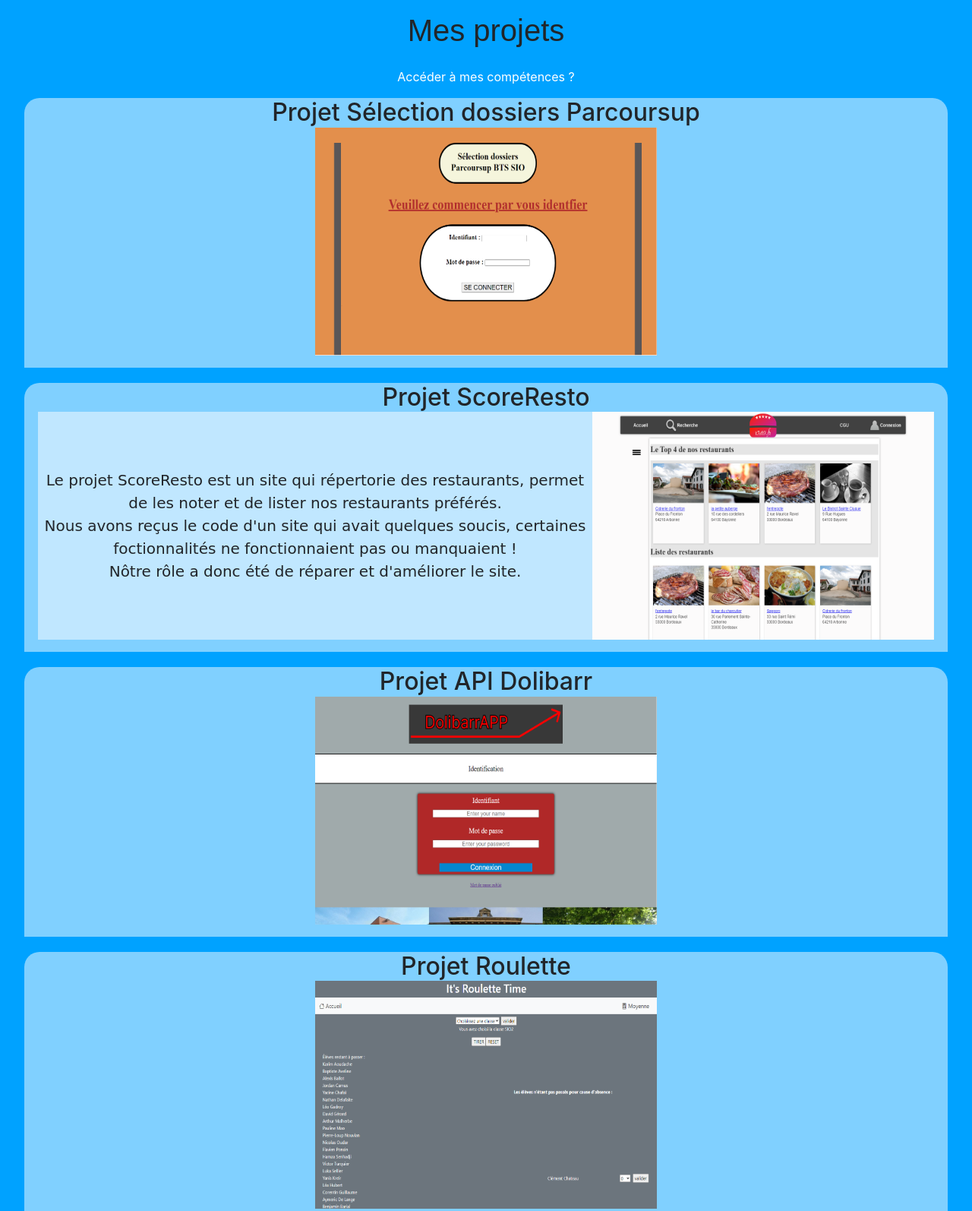
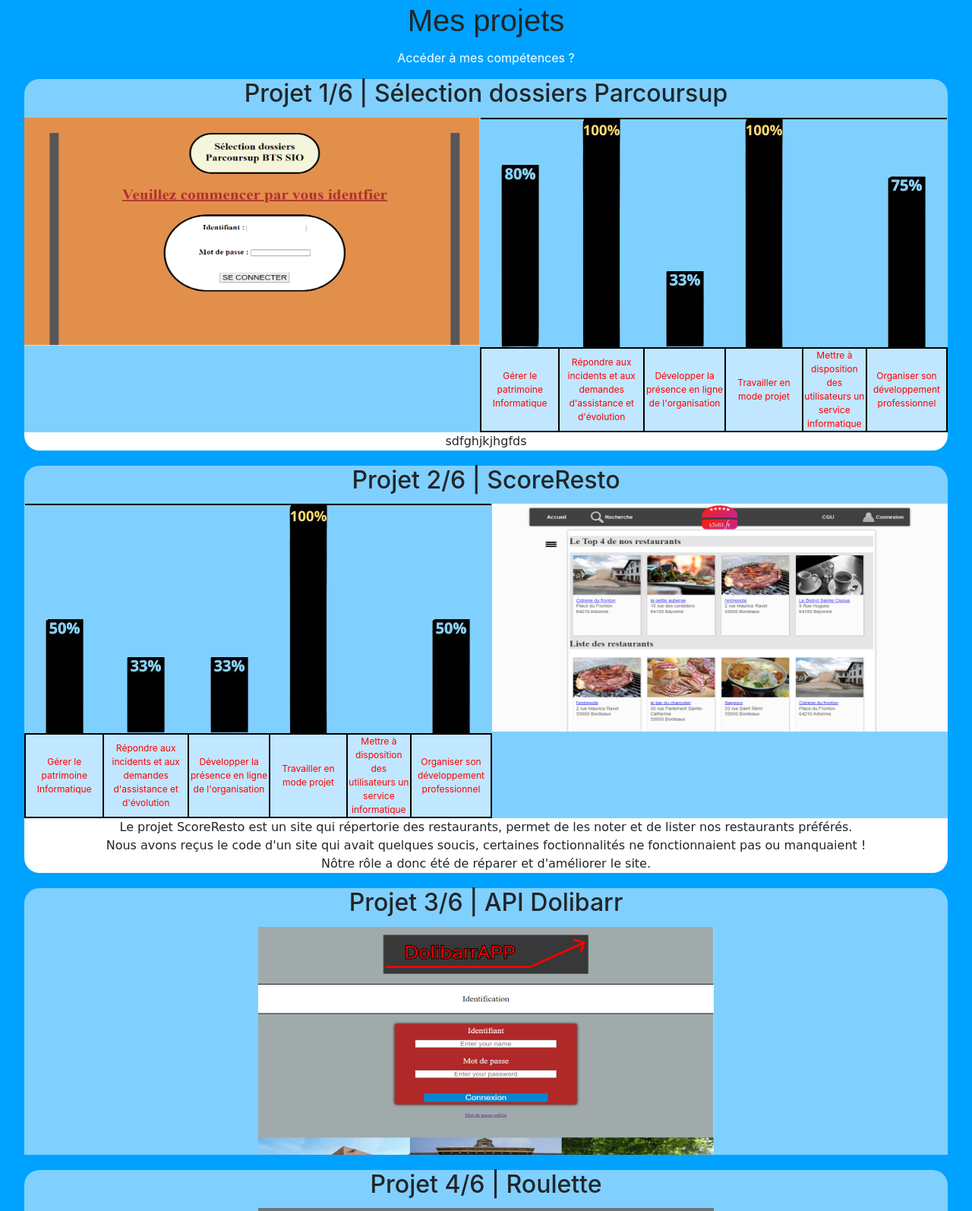
Before and after one commit to Kauluche/Kauluche.github.io, a plain HTML site: page index.html in a window 1280 px wide. Shown: the part 959-2553 px from the top of the page at 76% size. Drawn offline with nearby package versions, Linux system fonts and the light colour scheme.

Commit message:
Add attestations

```diff
--- a/css/accueil.css
+++ b/css/accueil.css
@@ -60,7 +60,7 @@ h1{
 }
 
 #titreP{
-    margin-bottom: 2%;
+    margin-bottom: 1%;
 }
 
 /* Bio */
@@ -84,8 +84,7 @@ h1{
 #imgBio{
     display: block;
     height: 300px;
-    max-height: 300px;
-    width: 450px;
+    width: 600px;
     background-size: cover;
     background-position: center;
     background-repeat: no-repeat;
@@ -241,16 +240,15 @@ h1{
     justify-content: center;
     align-items: center;
     word-wrap: break-word; /* Permet au texte de passer à la ligne si trop long */
-    max-width: 60%; /* Limite la largeur du texte pour éviter qu'il ne dépasse de la div */
-    height: 300px;
+    width: 100%;
     background-color: rgba(255, 255, 255,0.5);
     transition: background-color 0.3s ease;
     overflow: auto;
     font-family: 'URW Chancery L', cursive;
-}
-
-.pProjet:hover{
-    background-color: rgb(255, 255, 255)
+    background-color: rgb(255, 255, 255);
+    border-bottom-left-radius: 20px;
+    border-bottom-right-radius: 20px;
+    margin-top: 0;
 }
 
 .titreProjet{
@@ -258,14 +256,23 @@ h1{
     border-top-left-radius: 20px;
     border-top-right-radius: 20px;
     margin-bottom: 0;
+    padding-bottom: 1%;
 }
 
-/** Contacts **/
-#contacts{
-    display: flex;
-    flex-direction: column;
-    justify-content: center;
-    align-items: center;
-    text-align: center;
-    border: solid rgb(238, 255, 0) 2px;
+/** tableau **/
+
+.pourcentage{
+    border-top: black solid 2px;
+    height: 300px;
 }
+
+.blocs{
+    background-color: rgba(255, 255, 255,0.5);
+}
+
+
+.blocs td {
+    border: solid black 2px ;
+    font-size: 60%;
+    color : red;
+}
--- a/index.html
+++ b/index.html
@@ -17,6 +17,8 @@
             <a href="#body" class="lien">Accueil</a>
             <a href="#languages" class="lien">Mes languages</a>
             <a href="#projets" class="lien">Mes projets</a>
+            <a href="SELLIER_Luka.pdf" target="_blank" class="lien">Attestation 1er année</a>
+            <a href="SELLIER_Luka_2.pdf" target="_blank" class="lien">Attestation 2nd année</a>
         </div>
         <div id="presentation">
             <div id="bio">
@@ -118,49 +120,85 @@
 
             <div id="listeProjets">
                 <div class="cadresProjet">
-                    <h2 class="titreProjet">Projet Sélection dossiers Parcoursup</h2>
+                    <h2 class="titreProjet">Projet 1/6 | Sélection dossiers Parcoursup</h2>
                     <div class="cadreProjet">
-                        <img src="./ScreensProjets/Selection.PNG" id="imgBio">
-                        <p class="pProjet"></p>
+                        <a href="./ScreensProjets/Selection.PNG"><img src="./ScreensProjets/Selection.PNG" id="imgBio"></a>
+                        <table>
+                            <tr class="pourcentage">
+                                <td><img src="80.png"></td>
+                                <td><img src="100.png"></td>
+                                <td><img src="33.png"></td>
+                                <td><img src="100.png"></td>
+                                <td></td>
+                                <td><img src="75.png"></td>
+                            </tr>
+                            <tr class="blocs">
+                                <td>Gérer le patrimoine Informatique</td>
+                                <td>Répondre aux incidents et aux demandes d'assistance et d'évolution</td>
+                                <td>Développer la présence en ligne de l'organisation</td>
+                                <td>Travailler en mode projet</td>
+                                <td>Mettre à disposition des utilisateurs un service informatique</td>
+                                <td>Organiser son développement professionnel</td>
+                            </tr>
+                        </table>
                     </div>
+                    <p class="pProjet">sdfghjkjhgfds</p>
                 </div>
                 <div class="cadresProjet">
-                    <h2 class="titreProjet">Projet ScoreResto</h2>
+                    <h2 class="titreProjet">Projet 2/6 | ScoreResto</h2>
                     <div class="cadreProjet">
-                        <p class="pProjet">Le projet ScoreResto est un site qui répertorie des restaurants, permet de les noter et de lister nos restaurants préférés.
-                            <br>Nous avons reçus le code d'un site qui avait quelques soucis, certaines foctionnalités ne fonctionnaient pas ou manquaient !
-                            <br>Nôtre rôle a donc été de réparer et d'améliorer le site.
-                        </p>
-                        <img src="./ScreensProjets/ScoreResto.PNG" id="imgBio">
+                        <table>
+                            <tr class="pourcentage">
+                                <td><img src="50.png"></td>
+                                <td><img src="33.png"></td>
+                                <td><img src="33.png"></td>
+                                <td><img src="100.png"></td>
+                                <td></td>
+                                <td><img src="50.png"></td>
+                            </tr>
+                            <tr class="blocs">
+                                <td>Gérer le patrimoine Informatique</td>
+                                <td>Répondre aux incidents et aux demandes d'assistance et d'évolution</td>
+                                <td>Développer la présence en ligne de l'organisation</td>
+                                <td>Travailler en mode projet</td>
+                                <td>Mettre à disposition des utilisateurs un service informatique</td>
+                                <td>Organiser son développement professionnel</td>
+                            </tr>
+                        </table>
+                        <a href="./ScreensProjets/ScoreResto.PNG" target="_blank"><img src="./ScreensProjets/ScoreResto.PNG" id="imgBio"></a>
                     </div>
+                    <p class="pProjet">Le projet ScoreResto est un site qui répertorie des restaurants, permet de les noter et de lister nos restaurants préférés.
+                        <br>Nous avons reçus le code d'un site qui avait quelques soucis, certaines foctionnalités ne fonctionnaient pas ou manquaient !
+                        <br>Nôtre rôle a donc été de réparer et d'améliorer le site.
+                    </p>
                 </div>
                 <div class="cadresProjet">
-                    <h2 class="titreProjet">Projet API Dolibarr</h2>
+                    <h2 class="titreProjet">Projet 3/6 | API Dolibarr</h2>
                     <div class="cadreProjet">
                         <img src="./ScreensProjets/Dolibarr.PNG" id="imgBio">
-                        <p class="pProjet"></p>
                     </div>
+                    <p class="pProjet"></p>
                 </div>
                 <div class="cadresProjet">
-                    <h2 class="titreProjet">Projet Roulette</h2>
+                    <h2 class="titreProjet">Projet 4/6 | Roulette</h2>
                     <div class="cadreProjet">
-                        <p class="pProjet"></p>
                         <img src="./ScreensProjets/Roulette.PNG" id="imgBio">
                     </div>
+                    <p class="pProjet"></p>
                 </div>
                 <div class="cadresProjet">
-                    <h2 class="titreProjet">Projet Site vitrine S11</h2>
+                    <h2 class="titreProjet">Projet 5/6 | Site vitrine S11</h2>
                     <div class="cadreProjet">
                         <img src="./ScreensProjets/S11.PNG" id="imgBio">
-                        <p class="pProjet"></p>
                     </div>
+                    <p class="pProjet"></p>
                 </div>
                 <div class="cadresProjet">
-                    <h2 class="titreProjet">Stage La Croix De Ferrière</h2>
+                    <h2 class="titreProjet">Stage 6/6 | La Croix De Ferrière</h2>
                     <div class="cadreProjet">
-                        <p class="pProjet"></p>
                         <img src="./ScreensProjets/Stage.PNG" id="imgBio">
                     </div>
+                    <p class="pProjet"></p>
                 </div>
             </div>
         </div>
```
Also changed, not shown: 100.png (added), 33.png (added), 50.png (added), 75.png (added), 80.png (added), 2 other files.
